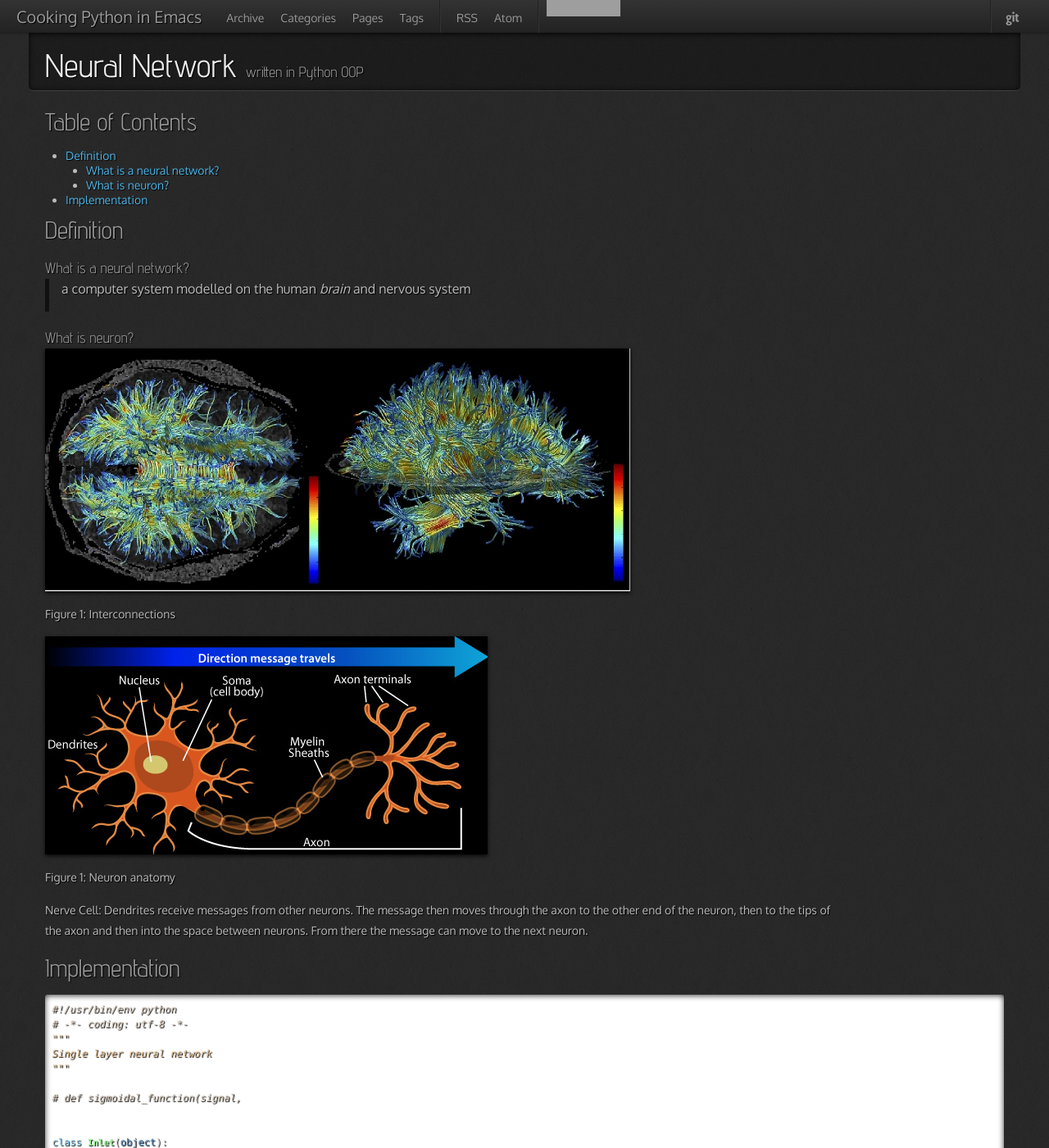
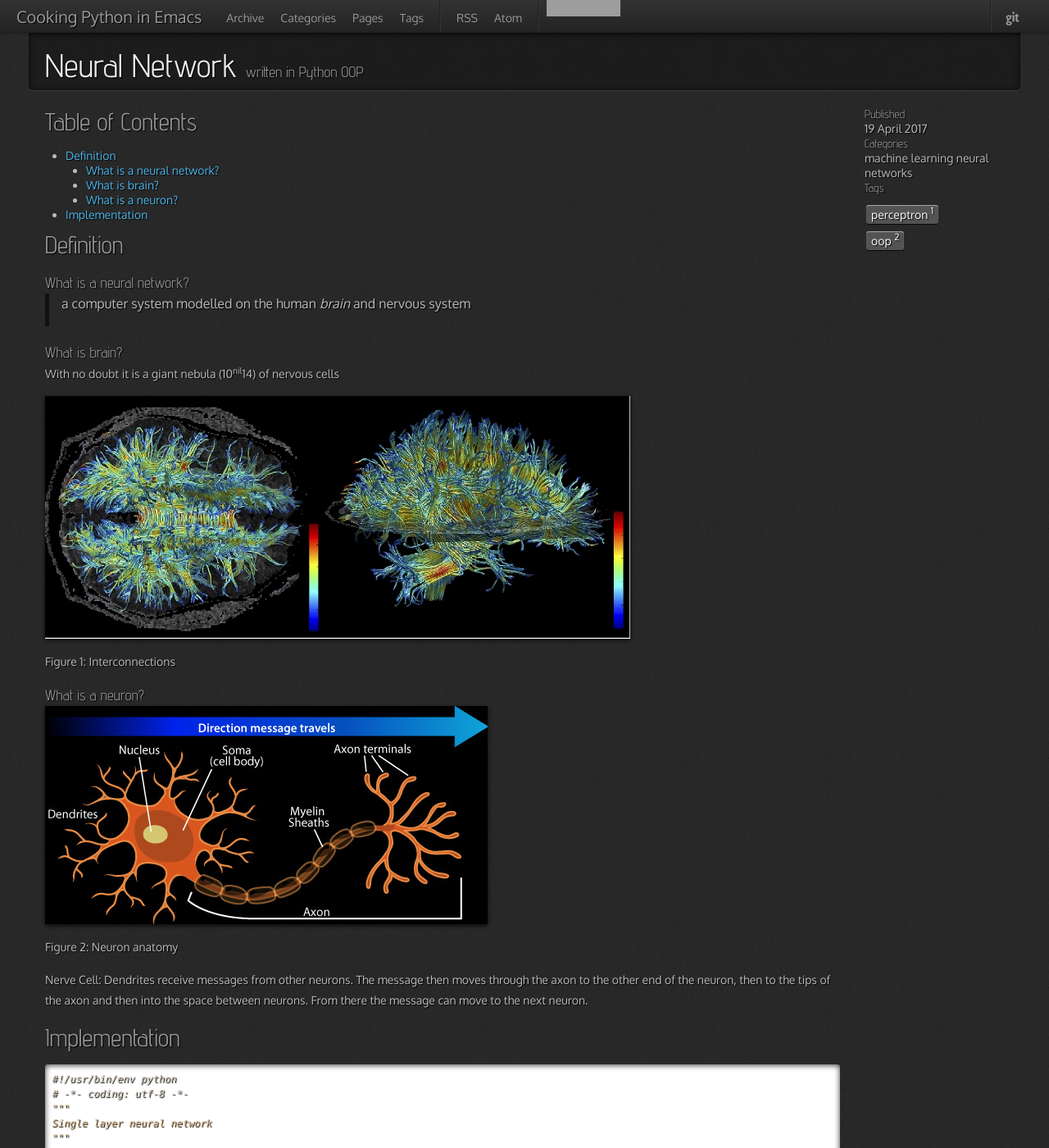
Before and after one commit to 0--key/0--key.github.io, a Jekyll site: the page built from _posts/2017-04-19-perceptron-in-python-oop.html, in a window 1280 px wide and 1400 px high. Shown: the whole window at 82% size. Built offline with Jekyll 4.4.1, drawn with Linux system fonts in a browser that asks for light colours; nearby versions of some CDN libraries; comment, search, counter and statistics services are not loaded; grey boxes are pictures that could not be loaded.

Commit message:
Further elaboration

```diff
--- a/_posts/2017-04-19-perceptron-in-python-oop.html
+++ b/_posts/2017-04-19-perceptron-in-python-oop.html
@@ -14,7 +14,8 @@
 <li><a href="#org95863ce">Definition</a>
 <ul>
 <li><a href="#orgbbcb75c">What is a neural network?</a></li>
-<li><a href="#org9d8a082">What is neuron?</a></li>
+<li><a href="#org713d5cb">What is brain?</a></li>
+<li><a href="#orgdca3876">What is a neuron?</a></li>
 </ul>
 </li>
 <li><a href="#org7cb1feb">Implementation</a></li>
@@ -36,9 +37,12 @@
 </div>
 </div>
 
-<div id="outline-container-org9d8a082" class="outline-3">
-<h3 id="org9d8a082">What is neuron?</h3>
-<div class="outline-text-3" id="text-org9d8a082">
+<div id="outline-container-org713d5cb" class="outline-3">
+<h3 id="org713d5cb">What is brain?</h3>
+<div class="outline-text-3" id="text-org713d5cb">
+<p>
+With no doubt it is a giant nebula (10<sup>nil</sup>14) of nervous cells
+</p>
 
 <div class="figure">
 <p><img src="http://0--key.github.io/assets/img/neural_networks/white_matter.jpg" alt="How it looks like" title="A raw sketch" />
@@ -48,10 +52,14 @@
 </div>
 </div>
 
+<div id="outline-container-orgdca3876" class="outline-3">
+<h3 id="orgdca3876">What is a neuron?</h3>
+<div class="outline-text-3" id="text-orgdca3876">
+
 <div class="figure">
 <p><img src="http://0--key.github.io/assets/img/neural_networks/neuron_anatomy.jpg" alt="How it looks like" title="A raw sketch" />
 </p>
-<p><span class="figure-number">Figure 1: </span>Neuron anatomy</p>
+<p><span class="figure-number">Figure 2: </span>Neuron anatomy</p>
 </div>
 
 <p>
```
